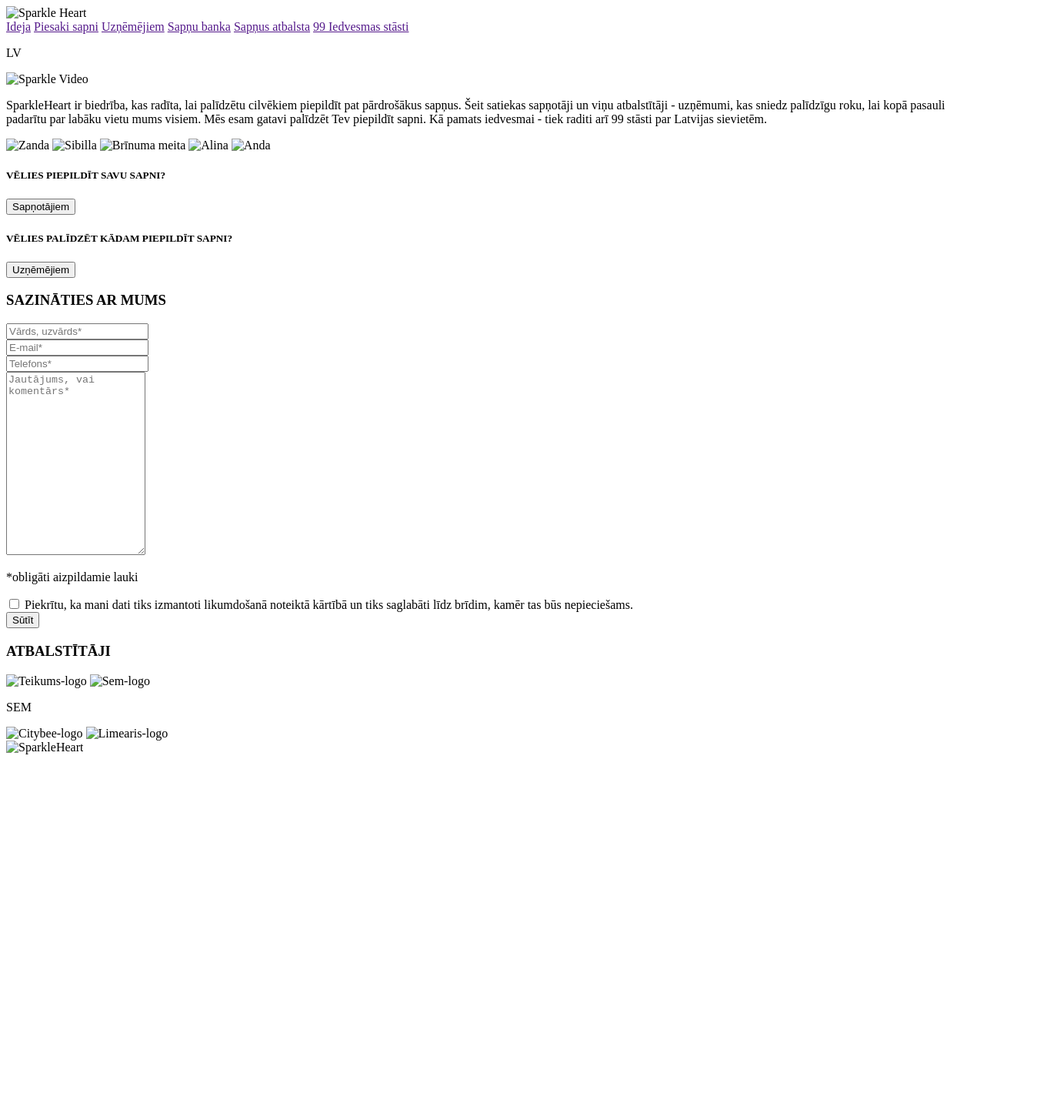
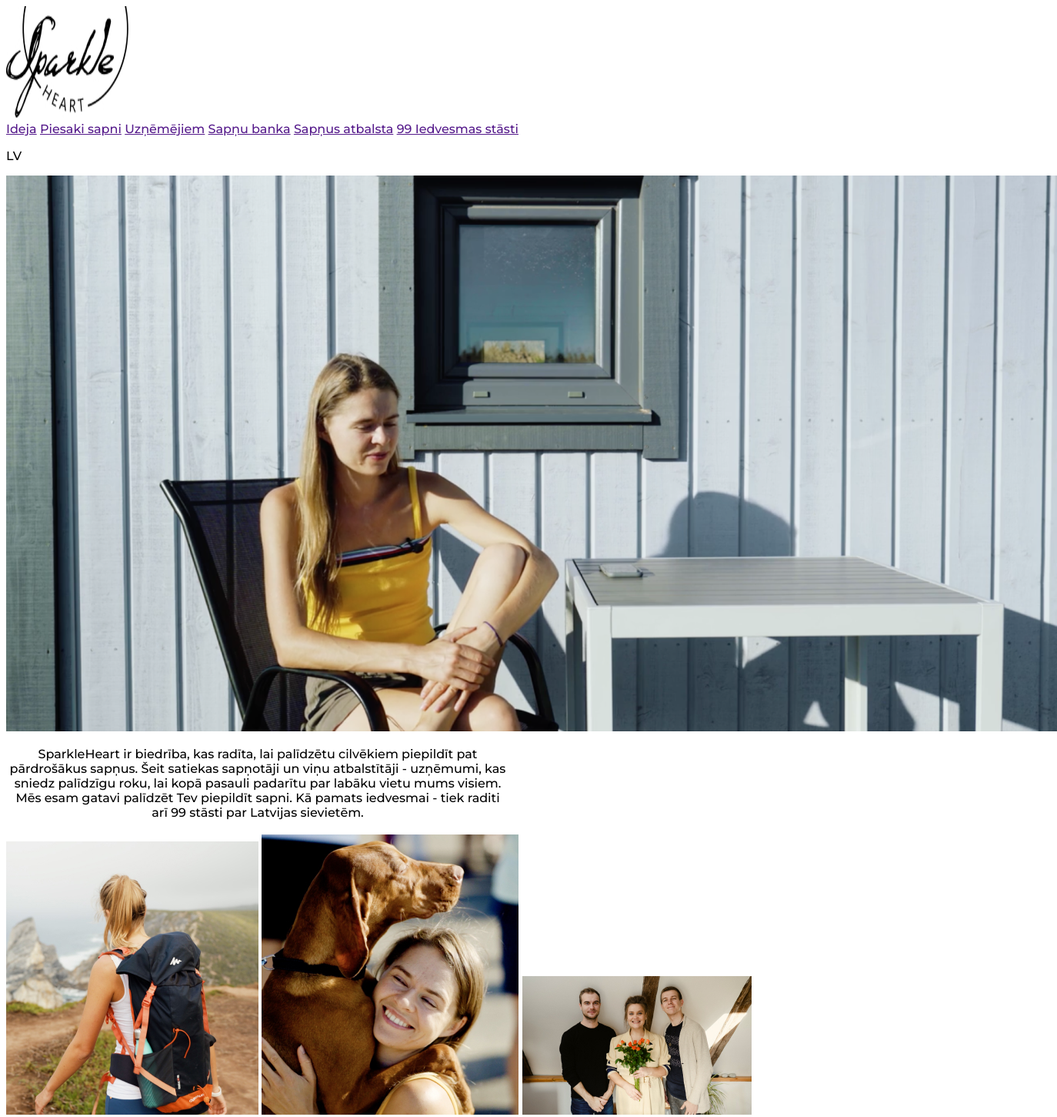
Before and after one commit to Agnis800/Kvalifikacijas-darbs-piere.lv, a plain HTML site: page Task_2_Agnis_Vanags/index.html in a window 1280 px wide. Shown: the top 1451 px of the page at 77% size, 1374 px wide, since content can reach past the window. Before the commit the page ends 988 px from the top, so only its background shows below. Drawn offline with nearby package versions, Linux system fonts and the light colour scheme.

Commit message:
Uzsākts darbs pie css

```diff
--- a/Task_2_Agnis_Vanags/assets/css/style.css
+++ b/Task_2_Agnis_Vanags/assets/css/style.css
@@ -0,0 +1,57 @@
+header {
+    background-color: #FFFFFF;
+    font-family: 'Montserrat', sans-serif;
+}
+
+.logoBlack {
+    width: 159px;
+    height: 146px;
+    left: 62px;
+    top: -50px;
+
+background: url(BlackLogo);
+}
+
+main {
+    background-color: #FFFFFF;
+    font-family: 'Montserrat', sans-serif;
+}
+
+.text1 {
+    text-align: center;
+    height: 114px;
+    width: 654px;
+    left: 359px;
+    top: 919px;
+    border-radius: nullpx;
+
+}
+
+.heading {
+    font-family: 'Oswald', sans-serif;
+}
+
+.button {
+    background-color: #efcc00;
+    border-radius: 50%;
+    font-family: 'Montserrat', sans-serif;
+}
+
+.piekrišana {
+    font-weight: 400;
+    font-size: 14px;
+    line-height: 17px;
+}
+
+aside {
+    background-color: #efcc00;
+}
+
+footer {
+    background-color: #2F4858;
+    color: #FFFFFF;
+}
+
+form::placeholder {
+    font-family: 'Montserrat', sans-serif;
+}
--- a/Task_2_Agnis_Vanags/index.html
+++ b/Task_2_Agnis_Vanags/index.html
@@ -2,11 +2,18 @@
 <html>
 <head>
     <title>Sparkle Heart</title>
+    <link rel="preconnect" href="https://fonts.googleapis.com">
+    <link rel="preconnect" href="https://fonts.gstatic.com" crossorigin>
+    <link href="https://fonts.googleapis.com/css2?family=Montserrat:wght@500&display=swap" rel="stylesheet">
+    <link rel="preconnect" href="https://fonts.googleapis.com">
+    <link rel="preconnect" href="https://fonts.gstatic.com" crossorigin>
+    <link href="https://fonts.googleapis.com/css2?family=Oswald:wght@500&display=swap" rel="stylesheet">
+    <link rel="stylesheet" href="assets/css/style.css">
 </head>
 <body>
     <header>
-        <img src="BlackLogo 3.jpg" alt="Sparkle Heart">
-        <div class="menu">
+        <img src="assets/img/BlackLogo 3.jpg" class="logoBlack" alt="Sparkle Heart">
+        <div class="menu1">
             <a href="">Ideja</a>
             <a href="">Piesaki sapni</a>
             <a href="">Uzņēmējiem</a>
@@ -15,8 +22,9 @@
             <a href="">99 Iedvesmas stāsti</a>
             <p>LV</p>
         </div>
-        <img src="Sparkle Video 1.png" alt="Sparkle Video">
     </header>
+    <main>
+        <img src="assets/img/Sparkle Video 1.png" alt="Sparkle Video">
     <div class="text1">
         <p>
             SparkleHeart ir biedrība, kas radīta, lai palīdzētu cilvēkiem piepildīt pat
@@ -27,41 +35,74 @@
         </p>
     </div>
     <div class="images">
-        <img src="Zanda_1.jpg" alt="Zanda">
-        <img src="Sibilla_4.jpg" alt="Sibilla">
-        <img src="Brinuma_meita-15.jpg" alt="Brīnuma meita">
-        <img src="Alina_1 1.jpg" alt="Alina">
-        <img src="Anda_2 1.jpg" alt="Anda">
+        <img src="assets/img/Zanda_1.jpg" alt="Zanda">
+        <img src="assets/img/Sibilla_4.jpg" alt="Sibilla">
+        <img src="assets/img/Brinuma_meita-15.jpg" alt="Brīnuma meita">
+        <img src="assets/img/Alina_1 1.jpg" alt="Alina">
+        <img src="assets/img/Anda_2 1.jpg" alt="Anda">
     </div>
     <div class="buttons">
-        <h5>VĒLIES PIEPILDĪT SAVU SAPNI?</h5>
+        <h5 class="heading">VĒLIES PIEPILDĪT SAVU SAPNI?</h5>
         <button class="button" type="button">Sapņotājiem</button>
-        <h5>VĒLIES PALĪDZĒT KĀDAM PIEPILDĪT SAPNI?</h5>
+        <h5 class="heading">VĒLIES PALĪDZĒT KĀDAM PIEPILDĪT SAPNI?</h5>
         <button class="button" type="button">Uzņēmējiem</button>
     </div>
     <div class="form">
-        <h3>SAZINĀTIES AR MUMS</h3>
+        <h3 class="heading">SAZINĀTIES AR MUMS</h3>
         <form>
             <input type="text" id="namesurname" name="namesurname" placeholder="Vārds, uzvārds*" required><br>
             <input type="text" id="e-mail" name="e-mail" placeholder="E-mail*" required><br>
             <input type="text" id="phone-number" name="phone-number" placeholder="Telefons*" required><br>
             <textarea id="message" name="message" placeholder="Jautājums, vai komentārs*" style="height: 232px" required></textarea><br>
             <p>*obligāti aizpildamie lauki</p>
+            <div class="piekrišana">
             <input type="checkbox" id="piekrišana" name="piekrišana" value="piekrišana">
             <label for="piekrišana">Piekrītu, ka mani dati tiks izmantoti likumdošanā noteiktā kārtībā un tiks saglabāti līdz brīdim, kamēr tas būs nepieciešams.</label><br>
-            <input type="submit" value="Sūtīt">
+            </div>
+            <input class="button" type="submit" value="Sūtīt">
         </form>
     </div>
+    <main>
+    <aside>
     <div class="atbalstītāji">
-        <h3>ATBALSTĪTĀJI</h3>
-        <img src="getlogo 1" alt="Teikums-logo">
-        <img src="Vector.png" alt="Sem-logo">
+        <h3 class="heading">ATBALSTĪTĀJI</h3>
+        <img src="assets/img/getlogo 1.png" alt="Teikums-logo">
+        <img src="assets/img/Vector.png" alt="Sem-logo">
         <p>SEM</p>
-        <img src="Citybee-logo 1" alt="Citybee-logo">
-        <img src="logo 1 1" alt="Limearis-logo">
+        <img src="assets/img/Citybee-logo 1.png" alt="Citybee-logo">
+        <img src="assets/img/logo1 1.png" alt="Limearis-logo">
     </div>
+    </main>
+    </aside>
     <footer>
-        <img class="SparkleLogo" src="GoldenVLogo 3.png" alt="SparkleHeart">
+        <img class="SparkleLogoYellow" src="assets/img/GoldenV2Logo 3.png" alt="SparkleHeart">
+        <div class="list2">
+            <a href="">Ideja</a>
+            <a href="">Piesaki sapni</a>
+            <a href="">Uzņēmējiem</a>
+            <a href="">Sapņu banka</a>
+            <a href="">Sapņus atbalsta</a>
+            <a href="">Iedvesmas stāsti</a>
+        </div>
+        <div class="rekvizīti">
+            <p>Biedrība SparkleHeart</p>
+            <p>Reģistrācijas nr. 40008293119</p>
+            <p>Banka: SWEDBANK A/S</p>
+            <p>LV52HABA0551047652465</p>
+        </div>
+        <div class="contacts">
+            <p>Juris Gogulis</p>
+            <p>juris.gogulis@sparkleheart.org</p>
+            <p>+37126890034</p>
+            <p>Biķernieku iela 24a - 5, LV-1006</p>
+            <img src="assets/img/Vector (1).png" alt="Facebook">
+            <img src="assets/img/Vector (2).png" alt="Instagram">
+        </div>
+        <div class="copyright">
+        <p>&copy SparkleHeart 2020.</p>
+        <p>Visas tiesības aizsargātas</p>
+        <p class="right">Privātuma politika</p>
+        </div>
     </footer>
 </body>
 </html>
```
